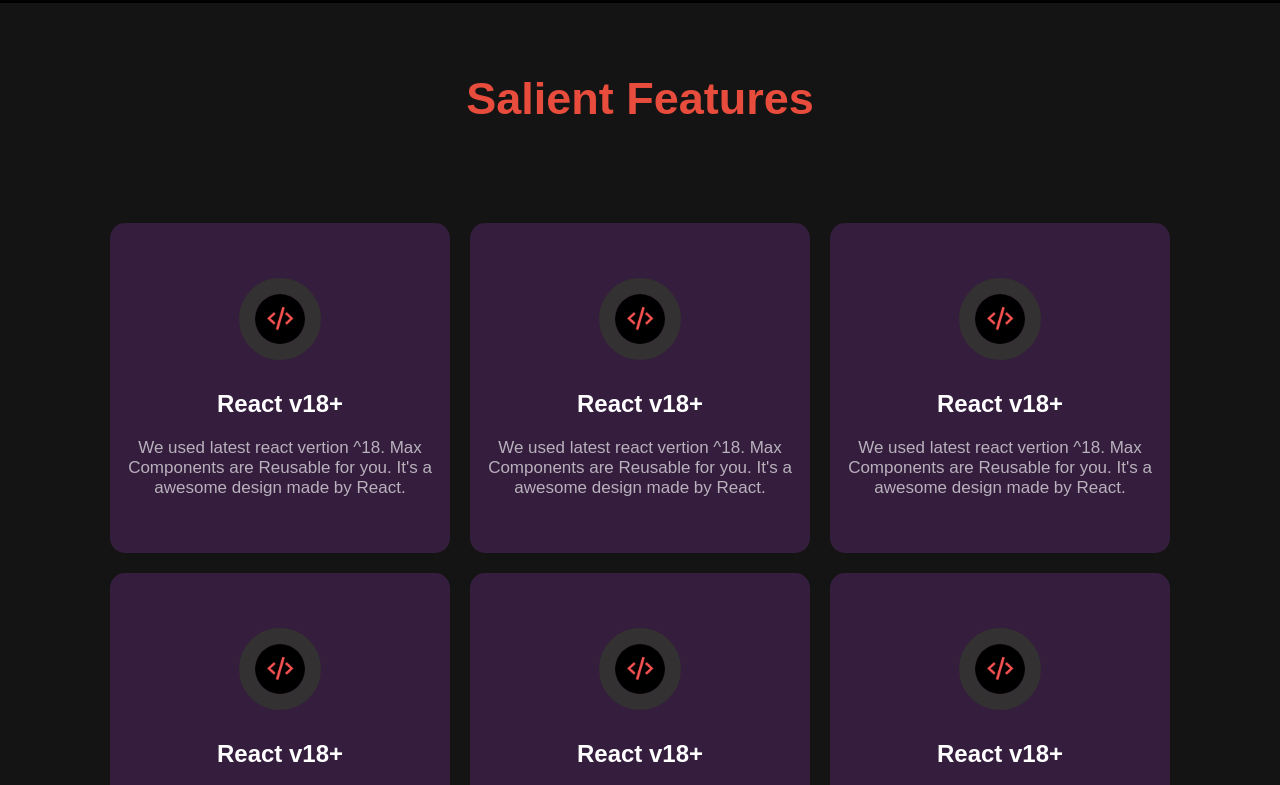
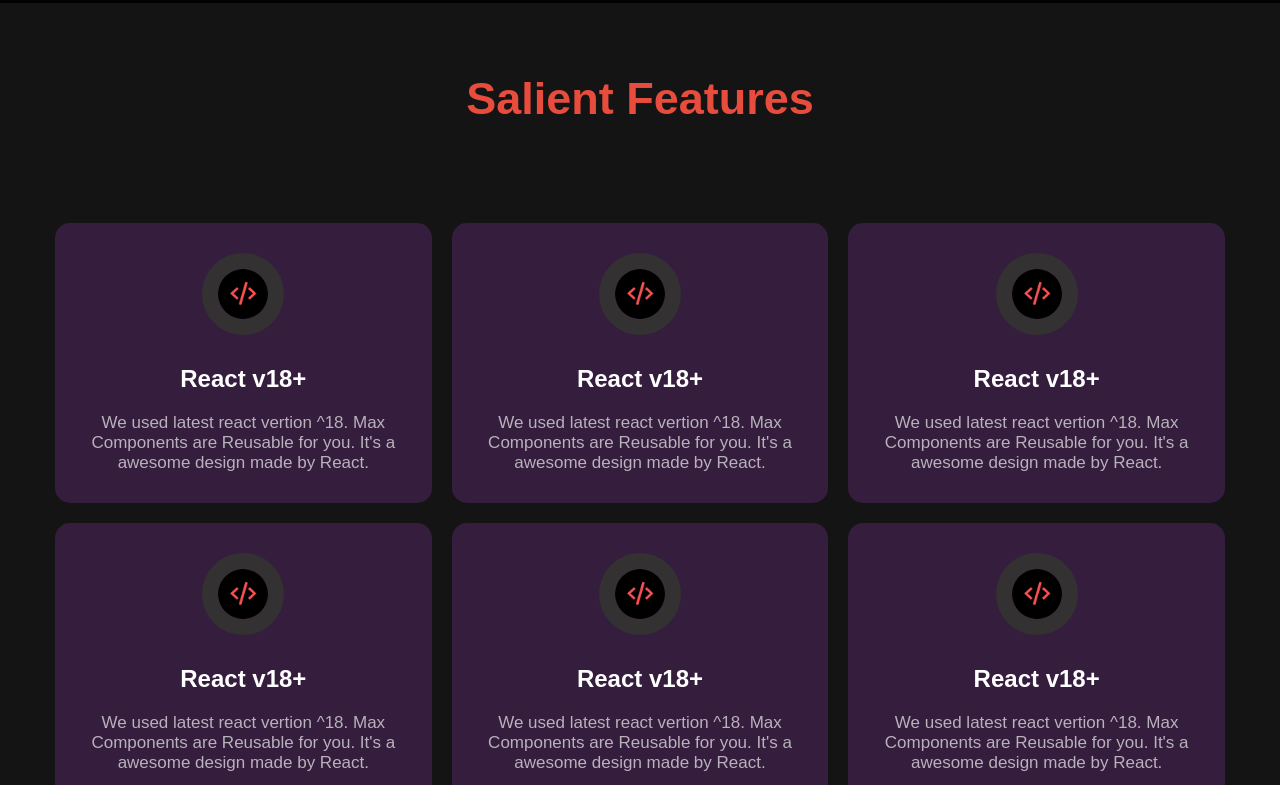
Before and after one commit to Neowaj100/Project-Two, a plain HTML site: page index.html in a window 1280 px wide. Shown: the part 1319-2104 px from the top of the page. Drawn offline with Linux system fonts and the light colour scheme.

Commit message:
Update style.css

```diff
--- a/style.css
+++ b/style.css
@@ -151,10 +151,10 @@
     display: grid;
     grid-template-columns: repeat(3,1fr);
     gap: 20px;
-    padding: 80px 110px;
+    padding: 80px 55px;
 }
 .service-box{
-    height: 330px;
+    height: 280px;
     width: 100%;
     background: #341d3d;
     border-radius: 15px;
```
